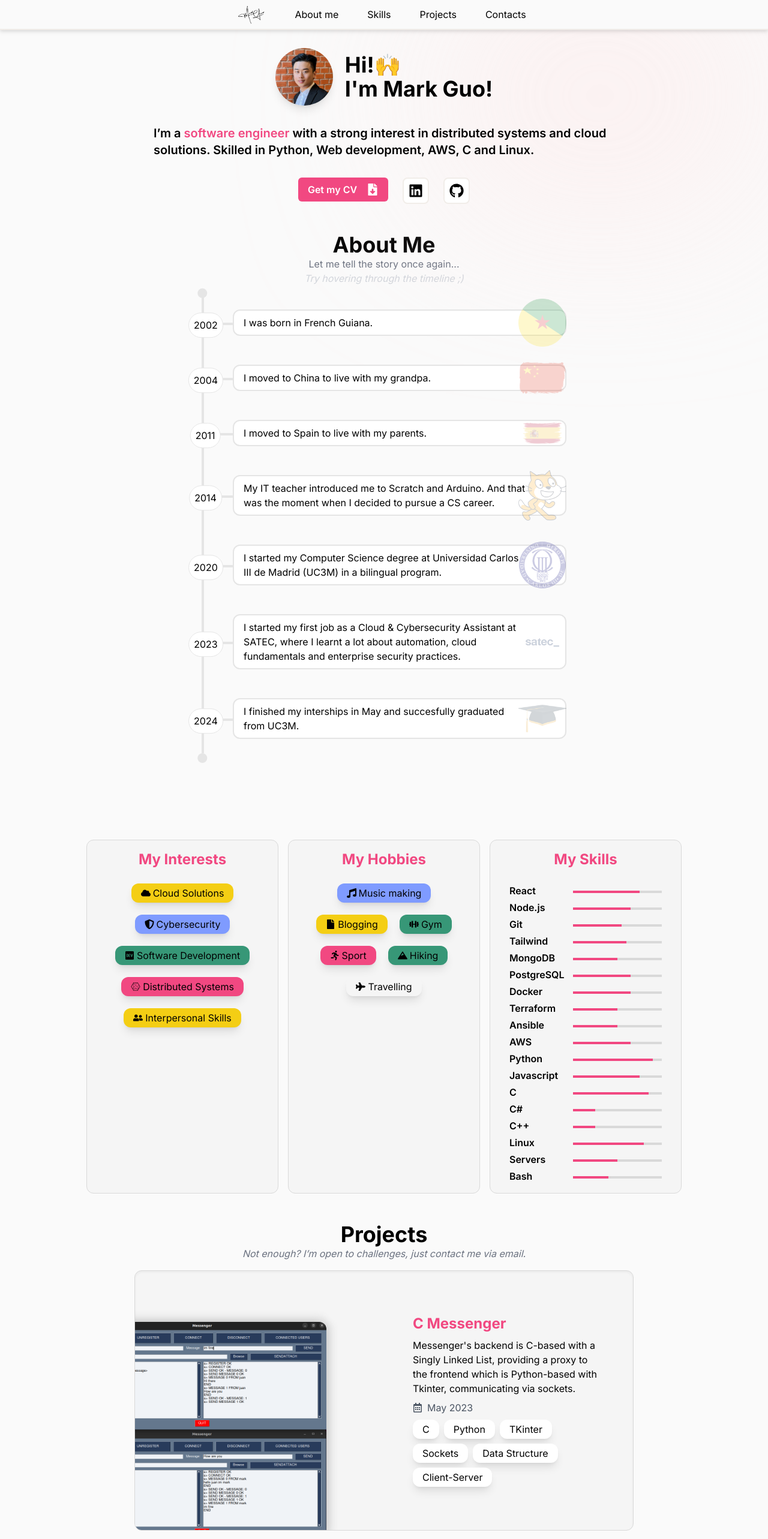
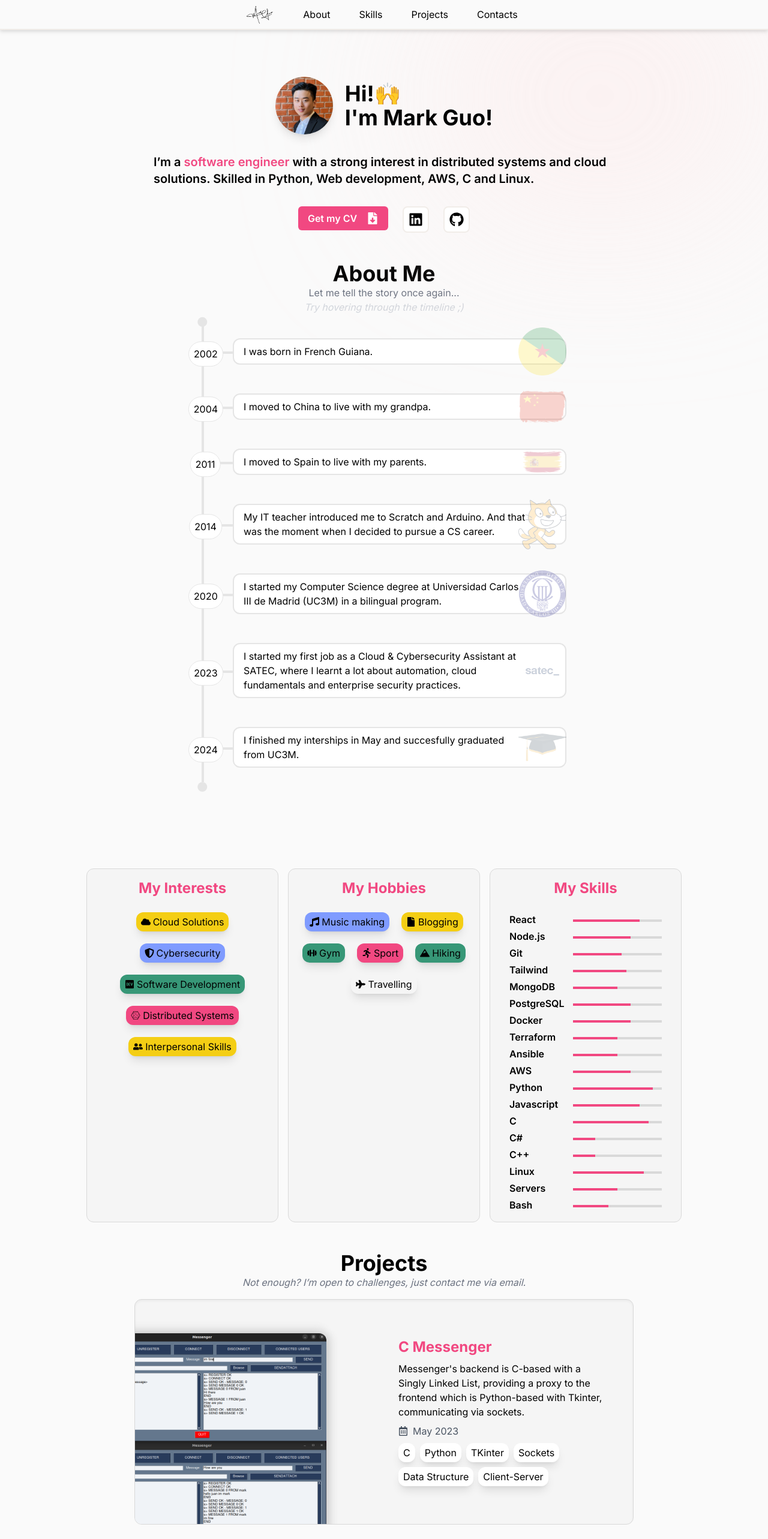
Before and after one commit to MarkGuo2002/markguo-portfolio, a React (Create React App) app: page / in a window 1280 px wide. Shown: the top 2566 px of the page at 60% size. Built offline with nearby package versions, Linux system fonts and the light colour scheme.

Commit message:
AOS effect added and fixed responsive problems

```diff
--- a/src/AboutMe.js
+++ b/src/AboutMe.js
@@ -61,10 +61,10 @@ const AboutMe = () => {
         )
     })
     return (
-        <div id="about" className="flex flex-col items-center py-12 px-0 lg:px-48">
+        <div data-aos="fade-down" id="about" className="flex flex-col items-center py-12 px-0 lg:px-48">
             <h1>About Me</h1>
             <p className=" text-gray-500">Let me tell the story once again...</p>
-            <p className=" text-gray-300 italic">Try hovering through the timeline ;)</p>
+            <p className=" hidden lg:block text-gray-300 italic">Try hovering through the timeline ;)</p>
             <div className="timeline-container max-w-3xl mt-4 mb-12 relative">
                 <div className='p-2 bg-boxBgGray rounded-full absolute transform -translate-y-[70%] -translate-x-[42%]'></div>
                 {timelineContainer}
--- a/src/AdditionalInfo.js
+++ b/src/AdditionalInfo.js
@@ -39,7 +39,8 @@ const AdditionalInfo = () => {
 
 const MyInterests = () => {
     return (
-        <div className="w-[20rem]  rounded-xl border-darkgray border-[1px] p-4 bg-hoverGray flex flex-col items-center">
+        <div data-aos="fade-down" className="w-[20rem]  rounded-xl border-darkgray border-[1px] p-4 bg-hoverGray flex flex-col items-center
+                                            hover:brightness-95">
            <h3 className="text-primary">My Interests</h3>
             <div className="flex flex-wrap items-center justify-center gap-5 mt-6">
             <Tag text="Cloud Solutions" color="myyellow" icon={ <FaCloud size={"1rem"}/>}/>
@@ -54,7 +55,7 @@ const MyInterests = () => {
 
 const MyHobbies = () => {
     return (
-        <div className="w-[20rem] rounded-xl border-darkgray border-[1px] p-4 bg-hoverGray flex-col flex items-center">
+        <div data-aos="fade-down" className=" hover:brightness-95 w-[20rem] rounded-xl border-darkgray border-[1px] p-4 bg-hoverGray flex-col flex items-center">
            <h3 className="text-primary">My Hobbies</h3>
             <div className="flex flex-wrap items-center justify-center gap-5 mt-6">
             <Tag text="Music making" color="myblue" icon={ <FaMusic size={"1rem"}/>} />
@@ -76,7 +77,7 @@ const MySkills = () => {
         )
     })
     return (
-        <div className="w-[20rem] h-fit rounded-xl border-darkgray border-[1px] py-4 px-8 bg-hoverGray flex-col flex items-center">
+        <div data-aos="fade-down" className="hover:brightness-95 w-[20rem] h-fit rounded-xl border-darkgray border-[1px] py-4 px-8 bg-hoverGray flex-col flex items-center">
         <h3 className="text-primary">My Skills</h3>
             <div className=" skills-container w-full flex flex-col gap-1 mt-6">
                 {skillsContainer}
--- a/src/App.js
+++ b/src/App.js
@@ -1,6 +1,7 @@
+import React, { useEffect } from 'react';
 import './index.css';
 import 'aos/dist/aos.css'; // Import the styles
-
+import AOS from 'aos';
 
 import Navbar from './Navbar';
 import Hero from './Hero';
@@ -10,10 +11,18 @@ import ContactMe from './ContactMe';
 import AdditionalInfo from './AdditionalInfo';
 
 function App() {
+  useEffect(() => {
+    AOS.init({
+      duration: 500,
+      once: true
+    });
+  }
+  , [])
+
   return(
     <div id="hero">
       <Navbar />
-      <div className='main-container px-16 py-20 lg:px-36 w-full flex flex-col items-center'>
+      <div className='main-container px-8 py-32 lg:px-36 w-full flex flex-col items-center'>
         <Hero />
         <AboutMe />
         <div className='w-full mt-12'>
--- a/src/CardProject.js
+++ b/src/CardProject.js
@@ -8,7 +8,7 @@ const CardProject = ( {image, title, description, date, taglist} ) =>{
     ))
     return(
         <>
-        <div className="relative flex items-center cursor-pointer card-container max-w-[52rem] bg-hoverGray rounded-xl border-[1px] py-6  border-darkgray h-fit shadow-inner overflow-hidden group hover:shadow-primary hover:brightness-95 transition-all duration-500">
+        <div data-aos="fade-down" className="relative flex items-center cursor-pointer card-container max-w-[52rem] bg-hoverGray rounded-xl border-[1px] py-2  border-darkgray h-fit shadow-inner overflow-hidden group hover:shadow-primary hover:brightness-95 transition-all duration-500">
 
         <div className="px-4 py-2 bg-primary right-0 bottom-0 absolute rounded-tl-xl rounded-br-xl text-white font-semibold drop-shadow-md
                         opacity-0 translate-x-4 group-hover:opacity-100 group-hover:translate-x-0 transition-all duration-500 ease-in-out"> More info is not available yet → </div>
@@ -16,7 +16,7 @@ const CardProject = ( {image, title, description, date, taglist} ) =>{
             <img src={image} alt="project-card" className="hidden lg:block relative right-24 top-12 w-6/12 h-fit object-cover group-gover rounded-xl all-directions-shadow
                                             group-hover:translate-x-12 group-hover:-translate-y-4 group-hover:rotate-3 transition-all duration-500 ease-in-out" />
 
-            <div className="w-full lg:w-6/12 p-12 lg:pr-12 description-container flex flex-col gap-2">
+            <div className="w-full lg:w-6/12 p-6 lg:pr-12 description-container flex flex-col gap-2">
                 <h3 className="text-primary">{title}</h3>
                 <p>{description}</p>
                 <div className="flex gap-2 items-center text-gray-600">
--- a/src/ContactMe.js
+++ b/src/ContactMe.js
@@ -2,7 +2,7 @@ import { FaMailBulk ,FaLinkedin } from 'react-icons/fa';
 
 const ContactMe = () => {
     return (
-        <div id="contacts" className="flex flex-col items-center py-12 px-0 lg:px-24">
+        <div data-aos="fade-down" id="contacts" className="flex flex-col items-center py-12 px-0 lg:px-24">
             <div className='separator w-full h-[1px] bg-strokeGray mt-24 mb-8'></div>
             <h1>Contact Me</h1>
             <div className='flex flex-col items-center mt-10'>
--- a/src/Hero.js
+++ b/src/Hero.js
@@ -8,27 +8,27 @@ const Hero = () => {
 
             <div className='gradient-decoration w-[70vh] h-[40vh] rounded-[100%] z-0 bg-red-100 absolute top-0 right-0 blur-[150px] opacity-65'></div>
             <div className='font-extrabold text-4xl flex items-center gap-5 z-20'>
-                <img src={photo} alt="" className='w-24 h-24 rounded-full shadow-lg z-20'/>
-                <h1 className='z-20'>Hi!🙌<br></br>I'm Mark Guo!</h1>
+                <img data-aos="fade-right" src={photo} alt="" className='w-24 h-24 rounded-full shadow-lg z-20'/>
+                <h1 data-aos="fade-right" data-aos-delay="100" className='z-20'>Hi!🙌<br></br>I'm Mark Guo!</h1>
             </div>
-            <p className='font-semibold text-xl py-8 z-20'>
+            <p className='font-semibold text-xl py-8 z-20' data-aos="fade-right" data-aos-delay="200">
                 I’m a <span className='text-primary'>software engineer</span> with a strong interest in distributed systems and cloud solutions. Skilled in Python, Web development, AWS, C and Linux.
             </p>
             <div className='link-container flex gap-6 z-20'>
-                <a href={cvFile} download="Mark_Guo_CV.pdf">
+                <a href={cvFile} download="Mark_Guo_CV.pdf" data-aos="fade-right" data-aos-delay="400">
                     <div className='z-20 flex items-center gap-4 cv-container px-4 py-2 bg-primary text-white rounded-md font-semibold hover:brightness-75 cursor-pointer transition-all'>
                         <p className='z-20'>Get my CV</p>
                         <FaFileDownload size={20}/>
                     </div>
                 </a>
 
-                <a href='https://www.linkedin.com/in/mark-guo-620512196/'>
+                <a href='https://www.linkedin.com/in/mark-guo-620512196/'data-aos="fade-right" data-aos-delay="600">
                     <div className='z-20 link-container p-2 bg-white border-2 border-strokeGray flex items-center justify-center rounded-lg hover:brightness-90 transition-all group cursor-pointer'>
                         <FaLinkedin size={24} className='group-hover:rotate-12 group-hover:translate-x-1 group-hover:scale-110 group-hover:text-blue-600 transition-all '/>
 
                     </div>
                 </a>
-                <a href='https://github.com/MarkGuo2002'>
+                <a href='https://github.com/MarkGuo2002' data-aos="fade-right" data-aos-delay="800">
                     <div className='z-20 link-container p-2 bg-white border-2 border-strokeGray flex items-center justify-center rounded-lg hover:brightness-90 transition-all group cursor-pointer'>
                         <FaGithub size={24} className='group-hover:rotate-12 group-hover:translate-x-1 group-hover:scale-110 group-hover:text-blue-600 transition-all '/>
 
--- a/src/Navbar.js
+++ b/src/Navbar.js
@@ -9,7 +9,7 @@ const Navbar = () => {
                     <img src={logo} alt="logo" className="h-8 w-12 mr-10  hidden lg:block" />
                 </a>
                     <ul className="flex space-x-8 ">
-                        <NavbarOption section="About me" refer="about"/>
+                        <NavbarOption section="About" refer="about"/>
                         <NavbarOption section="Skills" refer="skills"/>
                         <NavbarOption section="Projects" refer="projects"/>
                         <NavbarOption section="Contacts" refer="contacts "/>
--- a/src/Projects.js
+++ b/src/Projects.js
@@ -64,13 +64,13 @@ const Projects = () => {
     })
 
     return (
-        <div id="projects" className="flex flex-col items-center py-12">
+        <div data-aos="fade-down" id="projects" className="flex flex-col items-center py-12">
             <h1>Projects</h1>
             <p className=" text-gray-500 italic">Not enough? I’m open to challenges, just contact me via email.</p>
             <div className=" projects-container w-full my-4 flex flex-col gap-8 justify-center items-center">
                 {projectsContainer}
             </div>
-            <p className="text-gray-500 italic mt-8">Still updating...</p>
+            <p data-aos="fade-down" className="text-gray-500 italic mt-8">Still updating...</p>
         </div>
     );
 }
--- a/src/Tag.js
+++ b/src/Tag.js
@@ -8,7 +8,7 @@ const Tag = ({ text, color = "white", icon}) => {
     };
 
     return (
-      <div className={`${colorClasses[color]} text-black shadow-lg px-4 py-1 rounded-xl flex justify-center items-center w-fit gap-1`}>
+      <div className={`${colorClasses[color]} text-black shadow-lg px-2 py-1 rounded-xl flex justify-center items-center w-fit gap-1`}>
         {icon}
         <p>{text}</p>
       </div>
--- a/src/Timeline.js
+++ b/src/Timeline.js
@@ -1,6 +1,6 @@
 const Timeline = ( {year, event, last=false, image} ) => {
     return (
-        <div className='flex group'>
+        <div className='flex group' data-aos="fade-down" data-aos-offset="10">
             <div className="flex w-fit relative items-center">
                 <div className="vertical-line h-full w-1 bg-boxBgGray"></div>
                 <div className="z-10 p-2 border-[1px] border-boxBgGray bg-white rounded-full absolute top-1/2 transform -translate-y-[40%] -translate-x-[38%]
```
